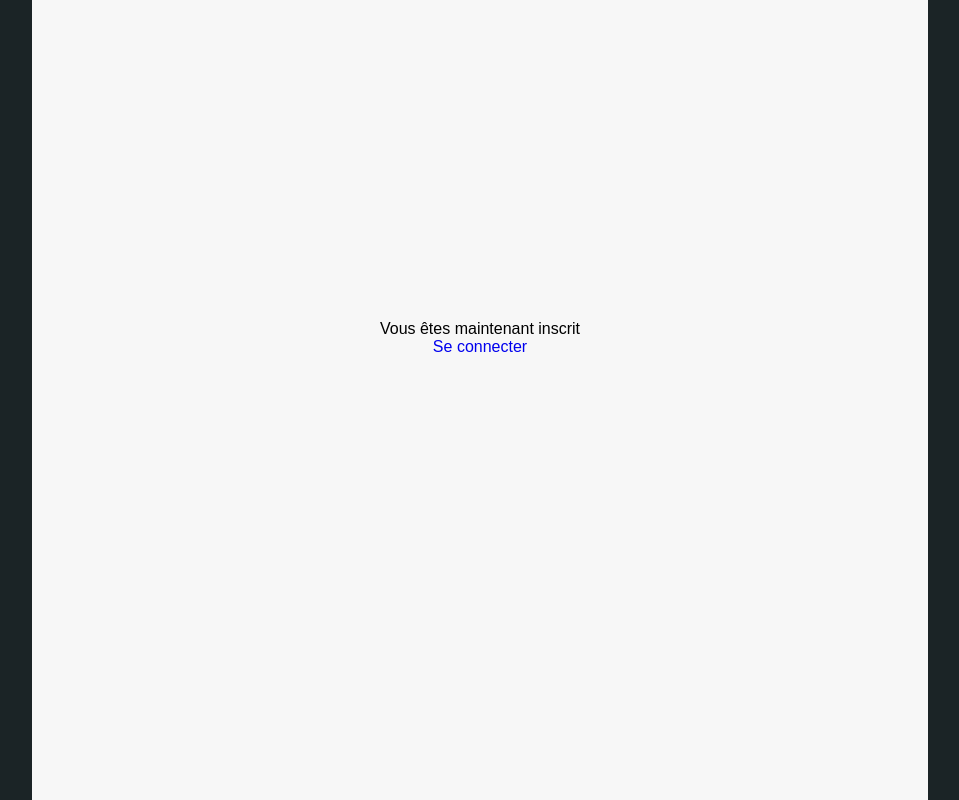
After one commit to florentthomas/Projet5-oc, a PHP site: template App/Views/Confirm_account.twig in a window 1280 px wide. The commit adds this page. Shown: the whole page, without its empty margins (160-1119 px from the left). Run offline with PHP 8.4, Linux system fonts and the light colour scheme; the template is opened without the code that fills it, so the values that code supplies are empty; some libraries are stand-ins or nearby versions.

Commit message:
confirmation par mail

```diff
--- /dev/null
+++ b/App/Views/Confirm_account.twig
@@ -0,0 +1,25 @@
+{% extends "Layout.twig" %}
+
+
+{% block title %}
+    <title>Confirmation</title>
+{% endblock %}
+
+
+
+
+{% block content %}
+
+
+    <body>
+            <div class="wrapper">
+                <div class="container">
+                    <div class="confirm_inscription">
+                        <p>Vous êtes maintenant inscrit</p>
+                        <p><a href="{{URL}}connection">Se connecter</a></p>
+                    </div>
+                </div>
+            </div>
+    </body>
+
+{% endblock %}
--- a/Public/style.css
+++ b/Public/style.css
@@ -235,6 +235,7 @@ article{
 
 .container{
     width:70%;
+    height:100vh;
     margin: auto;
     background-color: #f7f7f7;
 }
@@ -371,3 +372,9 @@ article{
     background-color: #d4edda;
     color:#155724;
 }
+
+.confirm_inscription{
+    text-align: center;
+    position: relative;
+    top:40%;
+}
--- a/index.php
+++ b/index.php
@@ -15,6 +15,8 @@ $router->get("/blog/:slug-:id","ArticleController@index");
 
 $router->get("/inscription","InscriptionController@index");
 
+$router->get("/confirm/:key","InscriptionController@confirm_account");
+
 $router->post("/inscription","InscriptionController@check");
 
 
```
Also changed, not shown: App/Controllers/InscriptionController.php (+19 -0 lines), App/Models/UserManager.php (+16 -0 lines).
